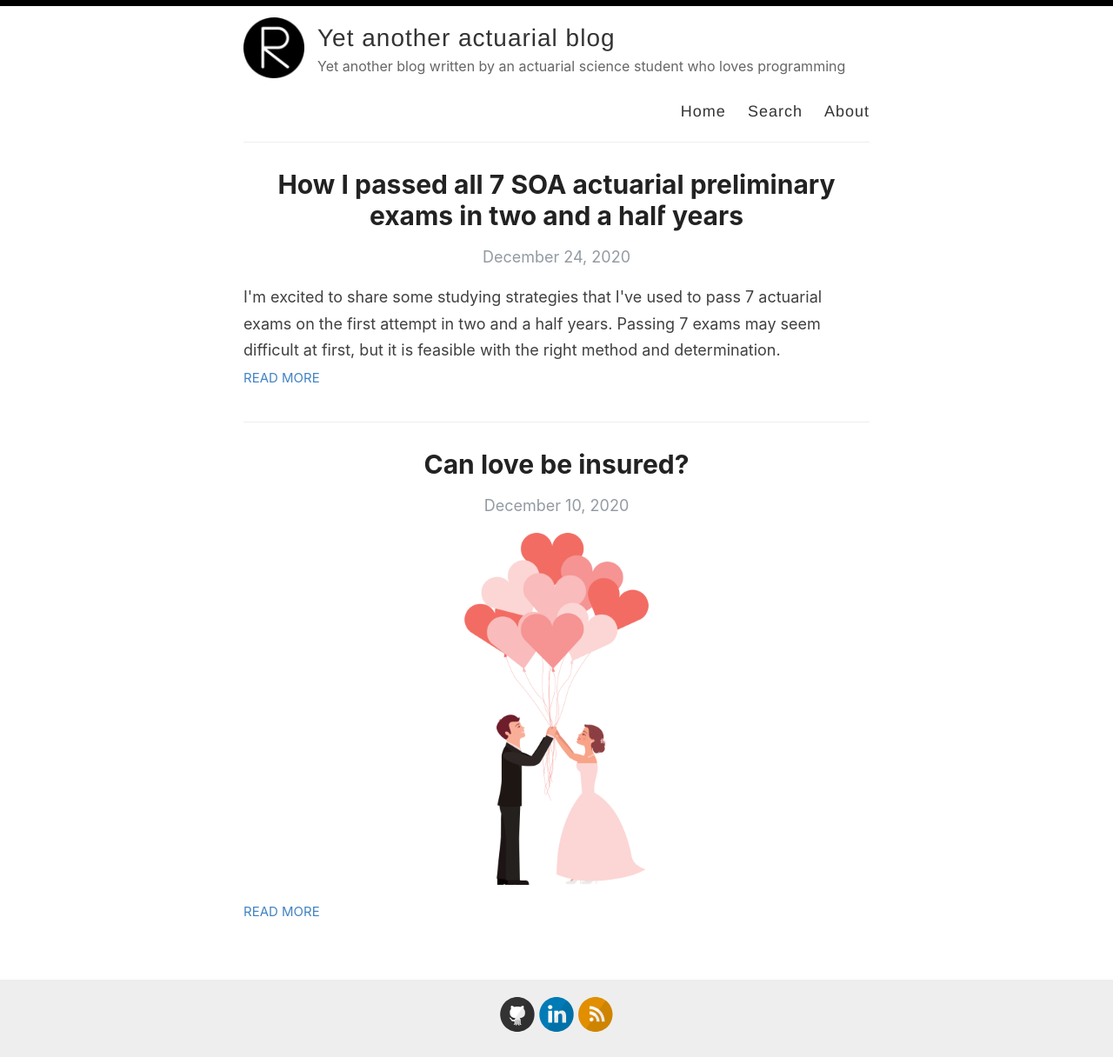
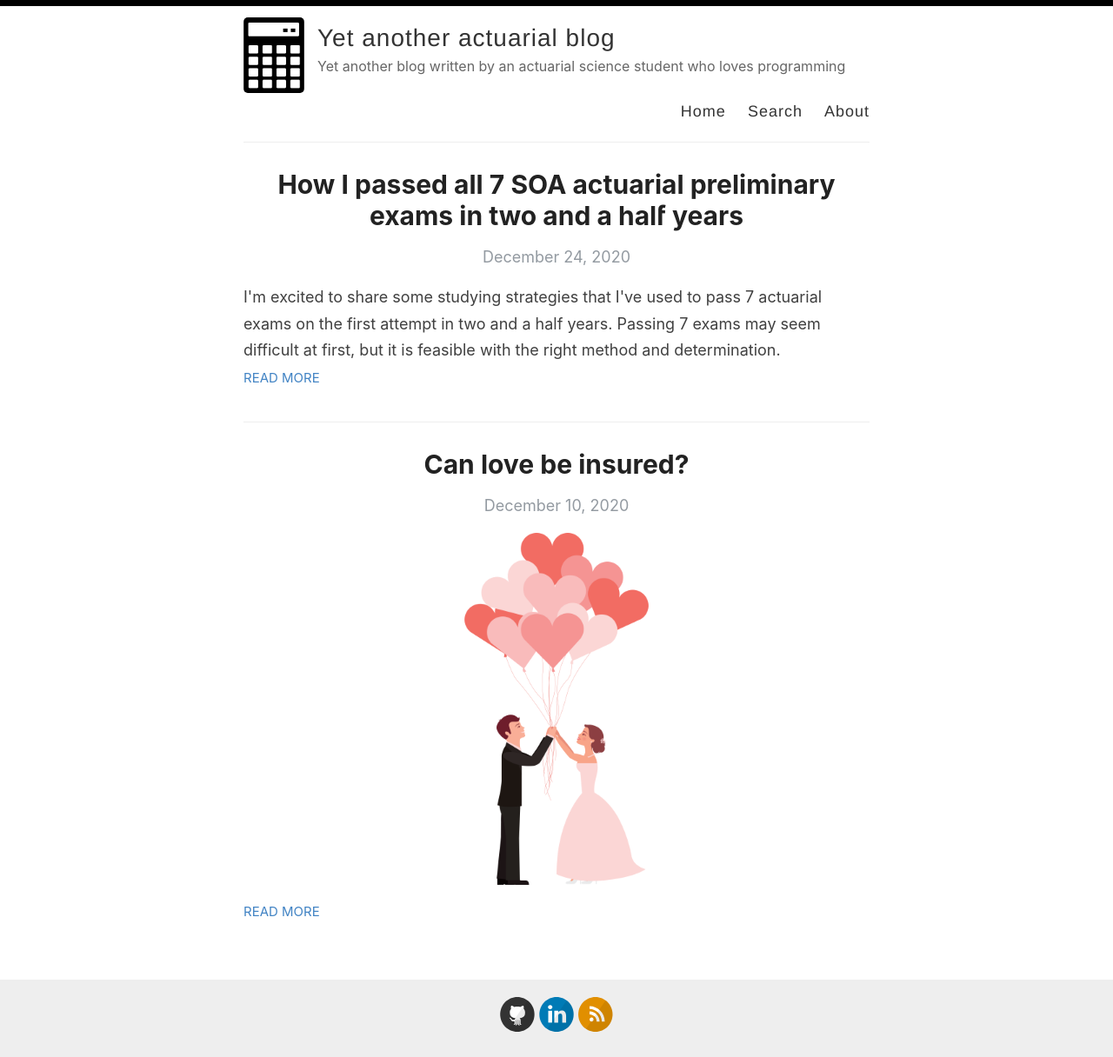
Before and after one commit to actuarialcat/actuarialcat.github.io, a Jekyll site: the page built from index.html, in a window 1280 px wide. Shown: the whole page at 87% size. Built offline with Jekyll 4.4.1, drawn with Linux system fonts in a browser that asks for light colours; the list of posts is cut into pages by our own code.

Commit message:
update icon

```diff
--- a/_config.yml
+++ b/_config.yml
@@ -12,7 +12,7 @@ author: Jackson Leung
 description: Yet another blog written by an actuarial science student who loves programming
 
 # URL of your avatar or profile pic (you could use your GitHub profile pic)
-avatar: /images/reverie.png
+avatar: /images/icon.png
 
 #
 # Flags below are optional
```
Also changed, not shown: images/icon.png (added).
